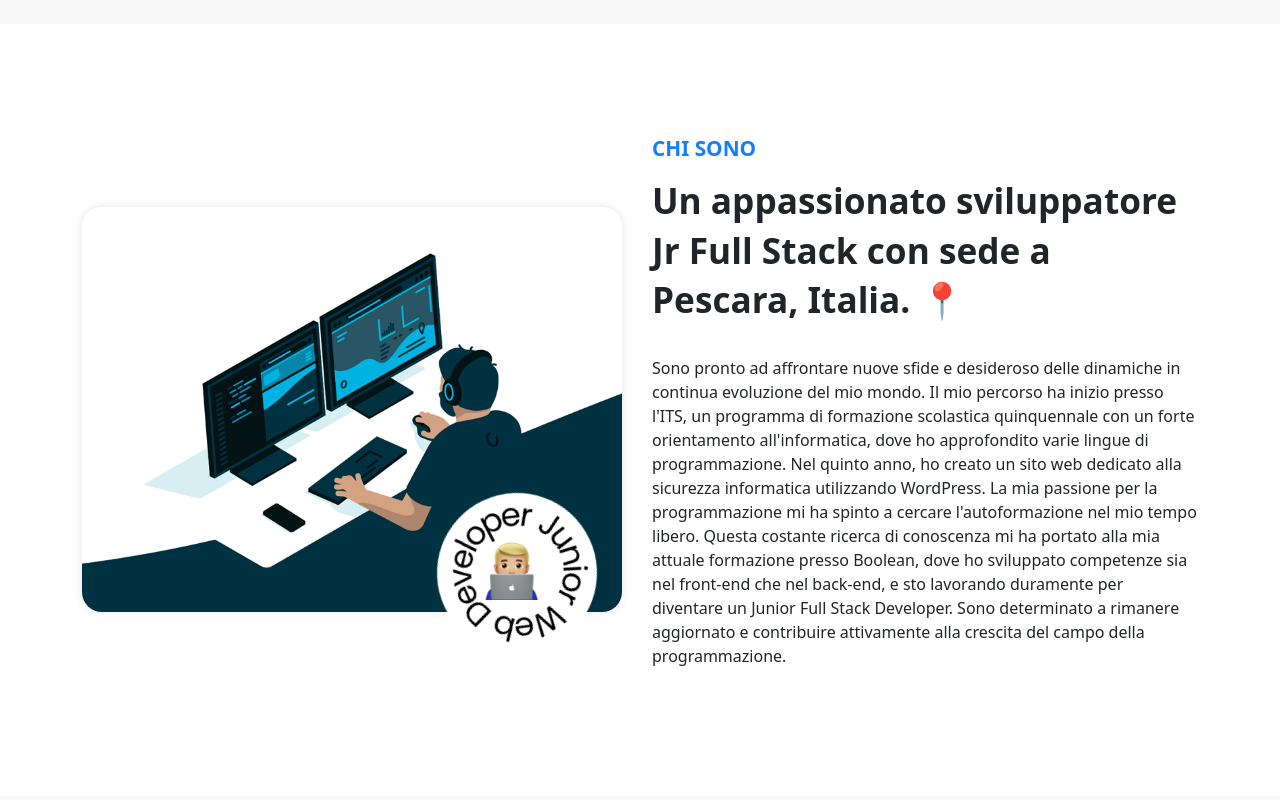
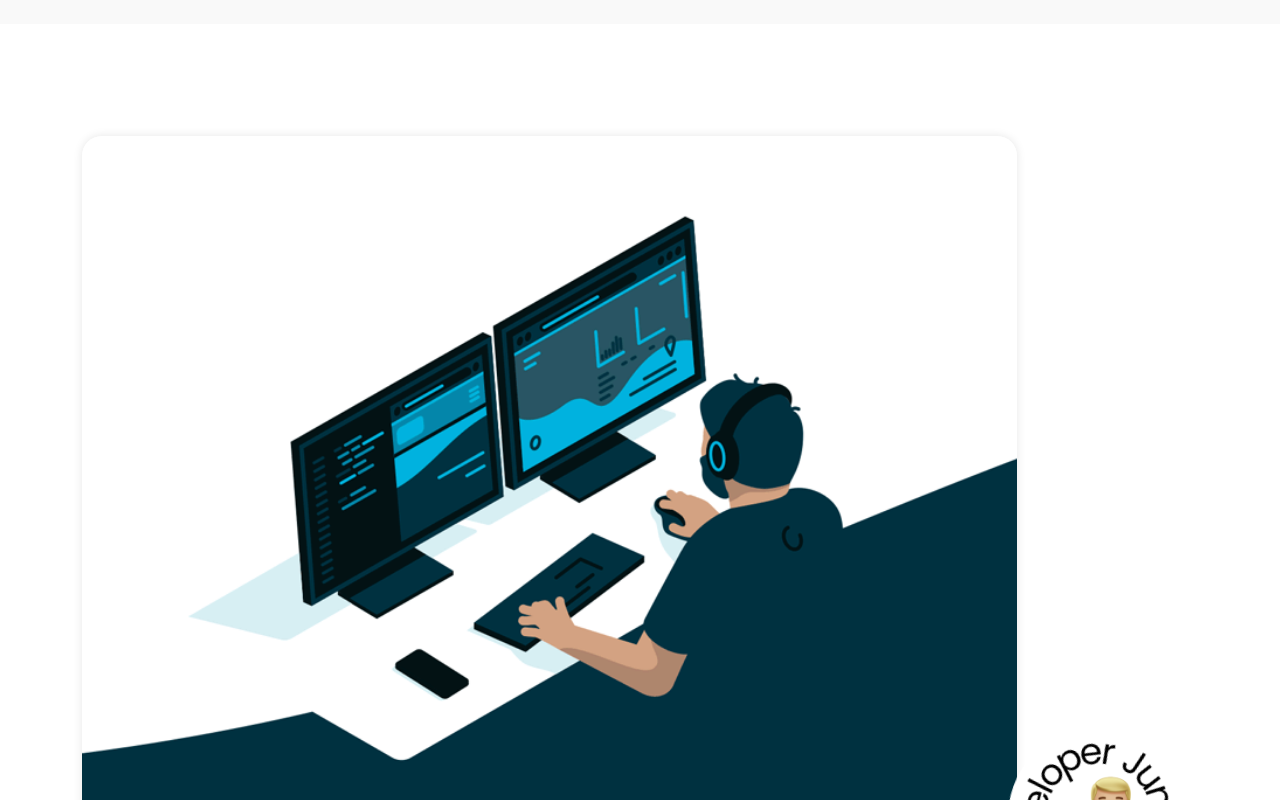
Before and after one commit to stefansimereaa/Personal-Portfolio, a Vue app: page / in a window 1280 px wide. Shown: the part 920-1720 px from the top of the page. Built offline with nearby package versions, Linux system fonts and the light colour scheme; some icons are missing.

Commit message:
added responsive code for section about me

```diff
--- a/src/components/main/sections/Aboutme.vue
+++ b/src/components/main/sections/Aboutme.vue
@@ -84,6 +84,7 @@ export default {
   box-shadow: 0 0 10px rgba(0,0,0, .1);
 }
 
+// Second img style
 #second-img{
   max-width: 60px;
   position: absolute;
@@ -130,4 +131,175 @@ export default {
   color: #767676;
 }
 
+
+
+// Responsive for small mobile devices
+@media (max-width: 576px) {
+  // First img style
+  #first-img{
+  width: 380px;
+  }
+
+  // Second img style
+  #second-img{
+    max-width: 50px;
+    position: absolute;
+    left: 77%;
+    bottom: 7%;
+    z-index: 1;
+  }
+
+  // Third img keyframe and rotation
+  #third-img {
+    max-width: 140px;
+    position: absolute;
+    left: 66%;
+    bottom: -10%;
+    border-radius: 50%;
+  }
+
+  h3{
+    margin-top: 20px;
+  }
+
+  p{
+    max-width: 383px;
+  }
+}
+
+// Responsive for mobile devices
+@media (min-width: 576px) {
+  // First img style
+  #first-img{
+  width: 500px;
+  }
+
+  // Second img style
+  #second-img{
+    max-width: 60px;
+    position: absolute;
+    left: 82%;
+    bottom: 5%;
+    z-index: 1;
+  }
+
+  // Third img keyframe and rotation
+  #third-img {
+    max-width: 160px;
+    position: absolute;
+    left: 72%;
+    bottom: -10%;
+    border-radius: 50%;
+  }
+
+  h3{
+    margin-top: 20px;
+  }
+
+  p{
+    max-width: 500px;
+  }
+}
+
+// Responsive for tablet
+@media (min-width: 768px) {
+  // First img style
+  #first-img{
+  width: 690px;
+  }
+
+  // Second img style
+  #second-img{
+    max-width: 70px;
+    position: absolute;
+    left: 85%;
+    bottom: 2%;
+    z-index: 1;
+  }
+
+  // Third img keyframe and rotation
+  #third-img {
+    max-width: 180px;
+    position: absolute;
+    left: 77%;
+    bottom: -10%;
+    border-radius: 50%;
+  }
+
+  h3{
+    margin-top: 20px;
+  }
+
+  p{
+    max-width: 700px;
+  }
+}
+
+// Responsive for notebooks
+@media (min-width: 992px) {
+ // First img style
+ #first-img{
+  width: 935px;
+  }
+
+  // Second img style
+  #second-img{
+    max-width: 70px;
+    position: absolute;
+    left: 89%;
+    bottom: -1%;
+    z-index: 1;
+  }
+
+  // Third img keyframe and rotation
+  #third-img {
+    max-width: 180px;
+    position: absolute;
+    left: 83%;
+    bottom: -10%;
+    border-radius: 50%;
+  }
+
+  h3{
+    margin-top: 20px;
+  }
+
+  p{
+    max-width: 1000px;
+  }
+}
+
+// Responsive for desktops
+@media (min-width: 1400px) {
+ // First img style
+ #first-img{
+  width: 700px;
+  }
+
+  // Second img style
+  #second-img{
+    max-width: 55px;
+    position: absolute;
+    left: 90%;
+    bottom: -1%;
+    z-index: 1;
+  }
+
+  // Third img keyframe and rotation
+  #third-img {
+    max-width: 140px;
+    position: absolute;
+    left: 84%;
+    bottom: -10%;
+    border-radius: 50%;
+  }
+
+  h3{
+    margin-top: 20px;
+  }
+
+  .container-description{
+    margin-left: 10px;
+  }
+}
 </style>
--- a/src/components/main/sections/Contact.vue
+++ b/src/components/main/sections/Contact.vue
@@ -155,7 +155,6 @@ span{
   }
 }
 
-
 // Responsive for mobile devices
 @media (min-width: 576px) {
   .contact-email{
```
